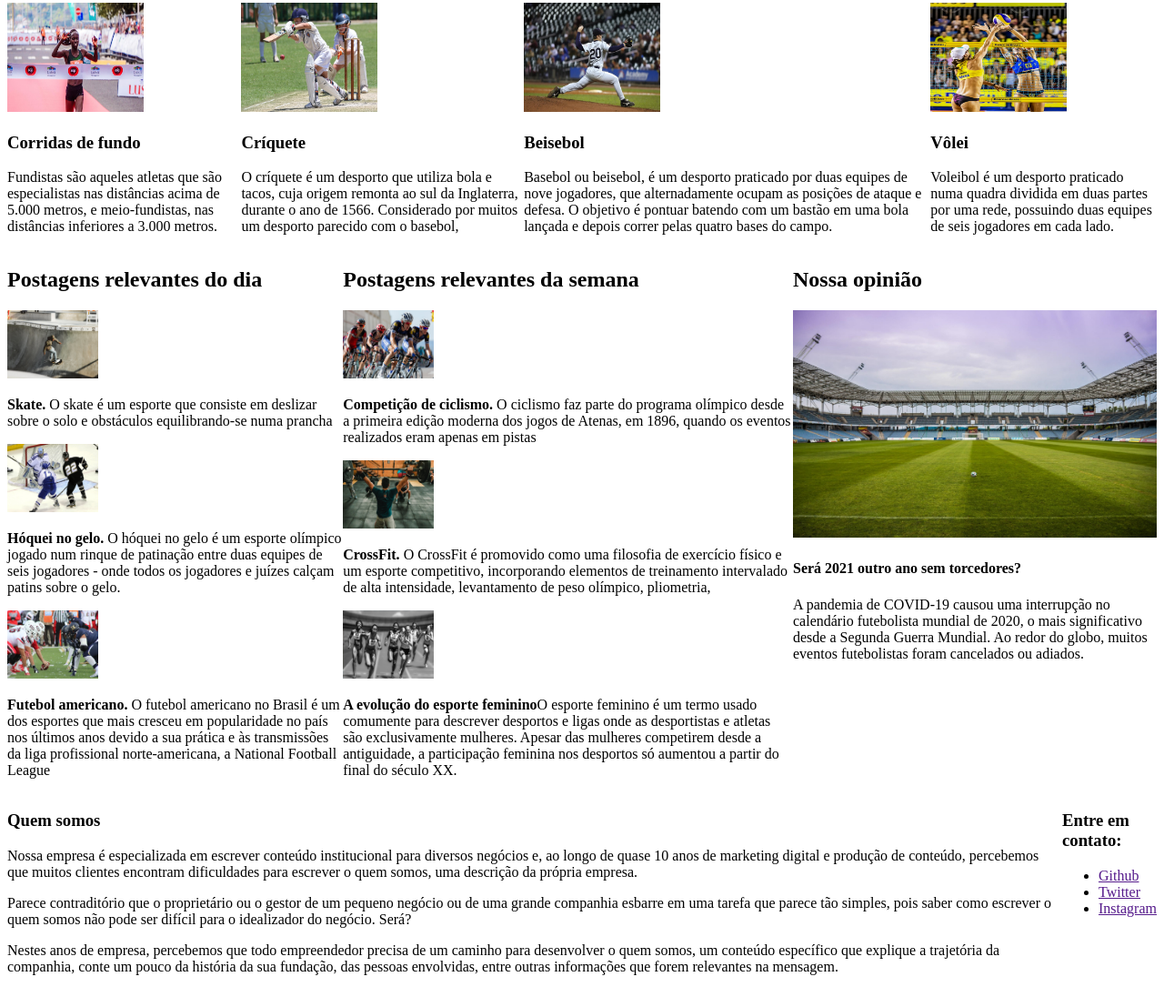
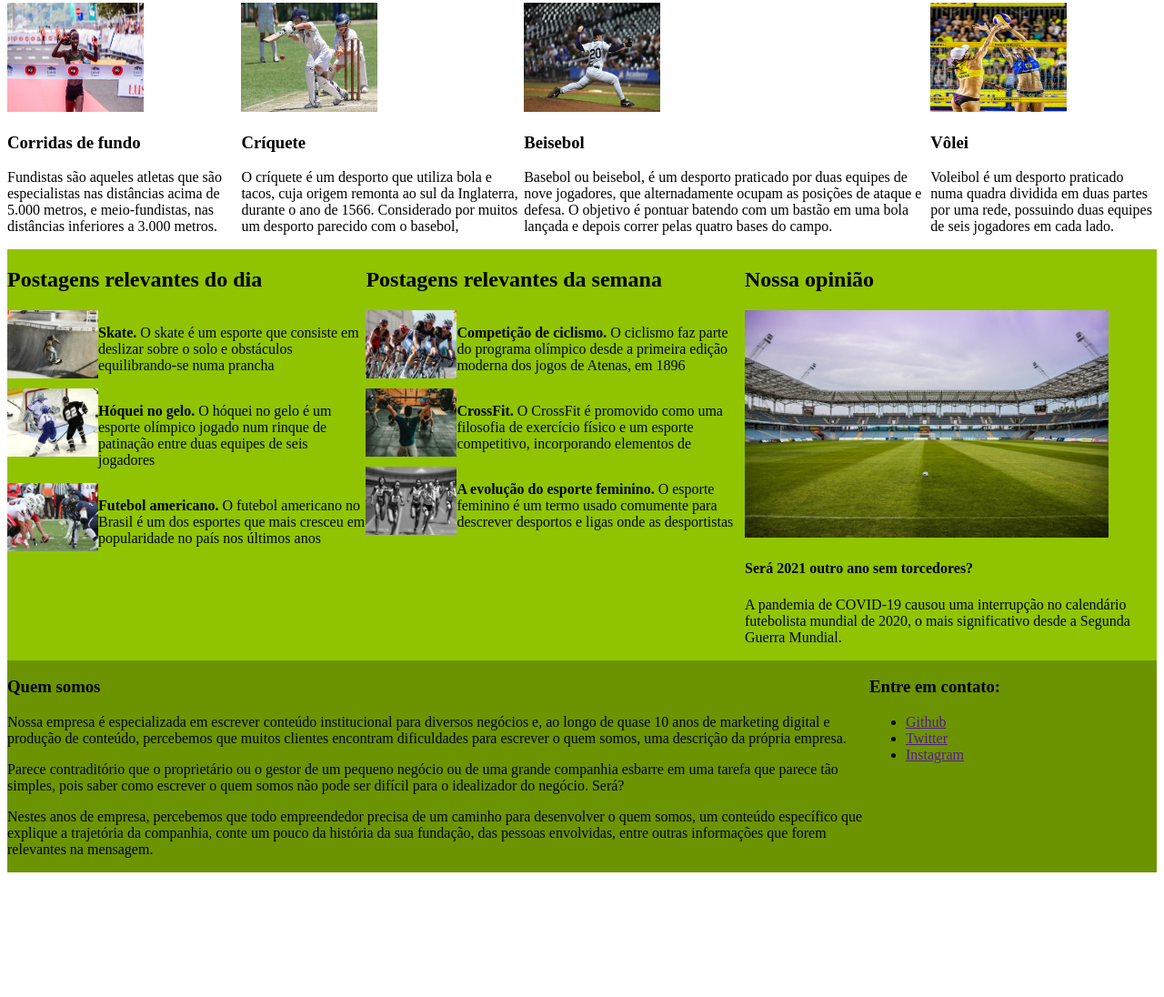
Before and after one commit to alfredojry/magazine-esportivo, a plain HTML site: page index.html in a window 1280 px wide. Shown: the part 648-1744 px from the top of the page at 91% size. After the commit the page ends 1615 px from the top, so only its background shows below. Drawn offline with Linux system fonts and the light colour scheme.

Commit message:
adding styles

```diff
--- a/index.html
+++ b/index.html
@@ -19,7 +19,7 @@
     <main>
         <article>
             <img src="images/olympics.jpeg" alt="Monumento dos jogos olímpicos"
-            width="1000" height="400">
+            width="1000" height="400" class="img-first">
             <h1>Tóquio 2020: Evento limitado pela pandemia</h1>
             <p>Jogos Olímpicos de Verão de 2020, conhecidos oficialmente como os Jogos
                 da XXXII Olimpíada, mais comumente Tóquio 2020, será um evento
@@ -71,15 +71,12 @@
                 <article class="art-especiais">
                     <img src="images/hockey.jpeg" alt="Hóquei" width="100" height="75">
                     <p><strong>Hóquei no gelo. </strong> O hóquei no gelo é um esporte olímpico
-                        jogado num rinque de patinação entre duas equipes de seis jogadores -
-                        onde todos os jogadores e juízes calçam patins sobre o gelo.</p>
+                        jogado num rinque de patinação entre duas equipes de seis jogadores</p>
                 </article>
                 <article class="art-especiais">
                     <img src="images/americano.jpeg" alt="Futebol americano" width="100" height="75">
                     <p><strong>Futebol americano. </strong>O futebol americano no Brasil é um
-                        dos esportes que mais cresceu em popularidade no país nos últimos anos
-                        devido a sua prática e às transmissões da liga profissional
-                        norte-americana, a National Football League</p>
+                        dos esportes que mais cresceu em popularidade no país nos últimos anos </p>
                 </article>
             </section>
             <section id="relevantes-semana">
@@ -87,24 +84,18 @@
                 <article class="art-especiais">
                     <img src="images/bikes.jpeg" alt="Corrida de bicicleta" width="100" height="75">
                     <p><strong>Competição de ciclismo. </strong>O ciclismo faz parte do programa
-                        olímpico desde a primeira edição moderna dos jogos de Atenas, em 1896,
-                        quando os eventos realizados eram apenas em pistas</p>
+                        olímpico desde a primeira edição moderna dos jogos de Atenas, em 1896</p>
                 </article>
                 <article class="art-especiais">
                     <img src="images/crossfit.jpeg" alt="Homem carragando pesas" width="100" height="75">
                     <p><strong>CrossFit. </strong>O CrossFit é promovido como uma filosofia de
-                        exercício físico e um esporte competitivo, incorporando elementos de
-                        treinamento intervalado de alta intensidade, levantamento de peso olímpico,
-                        pliometria,</p>
+                        exercício físico e um esporte competitivo, incorporando elementos de</p>
                 </article>
                 <article class="art-especiais">
                     <img src="images/relay-race-competition-stadium-sport.jpg" alt="mulheres competindo"
                     width="100" height="75">
-                    <p><strong>A evolução do esporte feminino</strong>O esporte feminino é um termo
-                        usado comumente para descrever desportos e ligas onde as desportistas e
-                        atletas são exclusivamente mulheres. Apesar das mulheres competirem desde
-                        a antiguidade, a participação feminina nos desportos só aumentou a partir
-                        do final do século XX.</p>
+                    <p><strong>A evolução do esporte feminino. </strong>O esporte feminino é um termo
+                        usado comumente para descrever desportos e ligas onde as desportistas</p>
                 </article>
             </section>
             <section id="analises">
@@ -114,8 +105,7 @@
                     width="400" height="250">
                     <h4>Será 2021 outro ano sem torcedores?</h4>
                     <p>A pandemia de COVID-19 causou uma interrupção no calendário futebolista
-                        mundial de 2020, o mais significativo desde a Segunda Guerra Mundial. Ao redor
-                        do globo, muitos eventos futebolistas foram cancelados ou adiados.</p>
+                        mundial de 2020, o mais significativo desde a Segunda Guerra Mundial.</p>
                 </article>
             </section>
         </section>
--- a/style.css
+++ b/style.css
@@ -25,12 +25,56 @@ a {
     justify-content: space-around;
 }
 
+#relevantes-dia img {
+    float: left;
+}
+
+#relevantes-semana img {
+    float: left;
+}
+
+#relevantes-dia {
+    display: flex;
+    flex-direction: column;
+}
+
+#relevantes-semana {
+    display: flex;
+    flex-direction: column;
+}
+
+#analises {
+    display: flex;
+    flex-direction: column;
+}
+
 #editorial {
     display: flex;
     justify-content: space-around;
 }
 
-.art-speciais {
-    display: flex;
-    flex-direction: row;
+footer article {
+    width: 75%;
 }
+
+footer section {
+    width: 25%;
+}
+
+/**********colors**************/
+
+header {
+    background-color: #b8f01f;
+}
+
+#especiais {
+    background-color: #90c400;
+}
+
+#editorial {
+    background-color: #6c9400;
+}
+
+.img-first {
+    width: 100%;
+}
```
